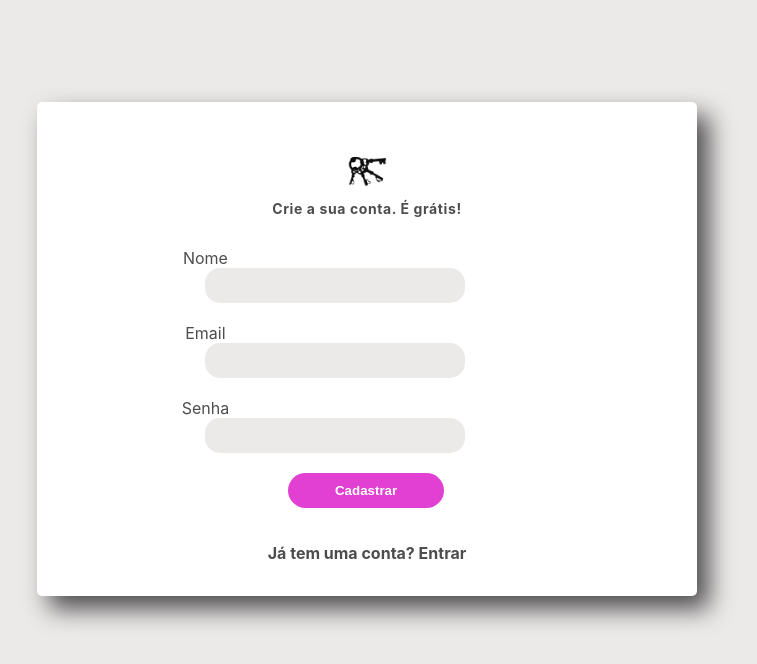
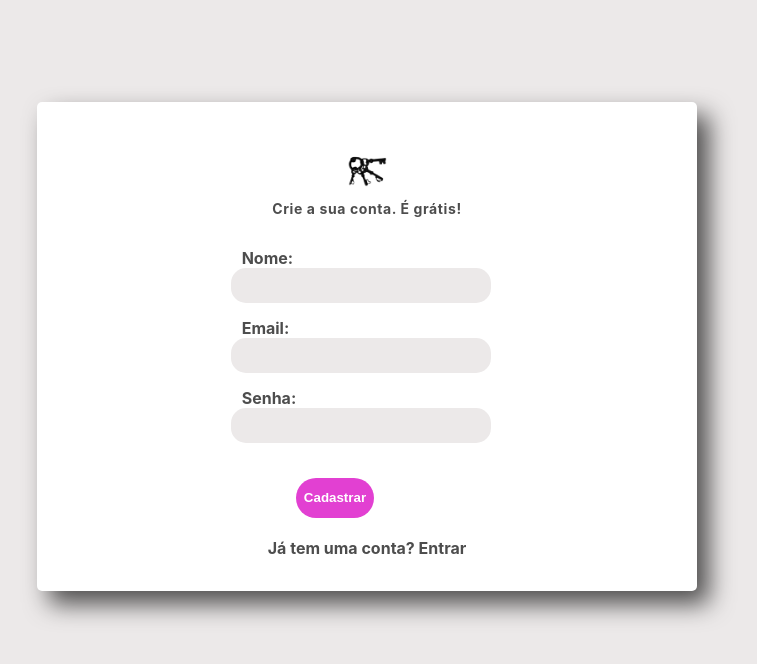
Before and after one commit to Dream-House-Grupo-9/Dream-House-web, a React (Create React App) app in the folder dream-house/: page /cadastro in a window 1280 px wide. Shown: the top 664 px of the page, without its empty margins (273-1030 px from the left). Built offline with nearby package versions, Linux system fonts and the light colour scheme.

Commit message:
Finalizando tela de cadastro

```diff
--- a/dream-house/src/components/NavBar.jsx
+++ b/dream-house/src/components/NavBar.jsx
@@ -19,12 +19,6 @@ function NavBar() {
                             <li>Entrar</li>
                             </Link>
 
-                        </div>
-                        <div className="options">
-                            <div className="icone" id="icone-entrar"></div>
-                            <Link to="/cadastro">
-                            <li>Cadastro</li>
-                            </Link>
                         </div>
 
                         <div className="options">
--- a/dream-house/src/css/cadastro.css
+++ b/dream-house/src/css/cadastro.css
@@ -62,7 +62,7 @@
     color: var(--color-primary);
 }
 
-.teste{
+.btn-cadastrar{
     background-color: var(--color-primary);
     cursor: pointer;
     border-radius: 20px;
@@ -83,6 +83,11 @@
 .label-form{
     margin-left: 35.4%;
     float: left;
+}
+
+b {
+    float: left;
+    margin: 0 0 0 10%;
 }
 
 .input-form{
--- a/dream-house/src/pages/Cadastro.jsx
+++ b/dream-house/src/pages/Cadastro.jsx
@@ -40,19 +40,29 @@ function Cadastro() {
                     <form onSubmit={cadastrar} >
                         <div className="form-login">
 
-                            <label className="label-form">Nome</label><br />
-                            <input className="input-form" type="text" value={nomeInput} onChange={e => setNomeInput(e.target.value)} />
+                            <div className="campos">
+                                <label className="label-form"> <b>Nome:</b>  <br />
+                                    <input className="input-form" type="text" value={nomeInput} onChange={e => setNomeInput(e.target.value)} />
+                                </label>
+                            </div>
+
+
+                            <div className="campos">
+                                <label className="label-form"> <b>Email:</b>     <br />
+                                    <input className="input-form" type="email" value={emailInput} onChange={e => setEmailInput(e.target.value)} />
+                                </label>
+                            </div>
+
+
+                            <div className="campos">
+
+                                <label className="label-form"> <b>Senha:</b>     <br />
+                                    <input className="input-form" type="text" value={senhaInput} onChange={e => setSenhaInput(e.target.value)} />
+                                </label>
+                            </div>
+
                             <br />
-                            <br />
-                            <label className="label-form">Email</label><br />
-                            <input className="input-form" type="email" value={emailInput} onChange={e => setEmailInput(e.target.value)} />
-                            <br />
-                            <br />
-                            <label className="label-form">Senha</label><br />
-                            <input className="input-form" type="text" value={senhaInput} onChange={e => setSenhaInput(e.target.value)} />
-                            <br />
-                            <br />
-                            <button className="teste">Cadastrar</button>
+                            <button className="btn-cadastrar">Cadastrar</button>
                         </div>
                     </form>
                 </div>
```
